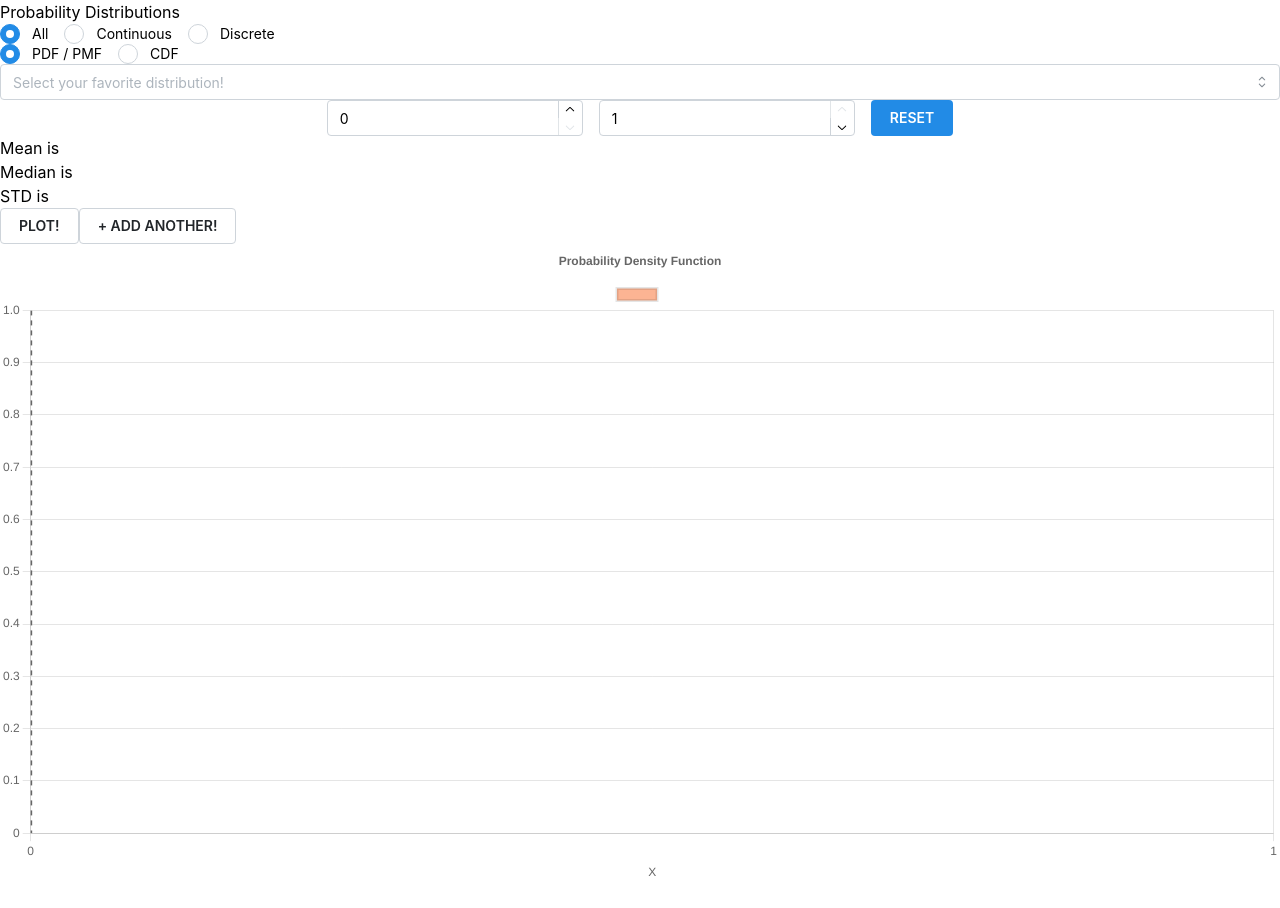
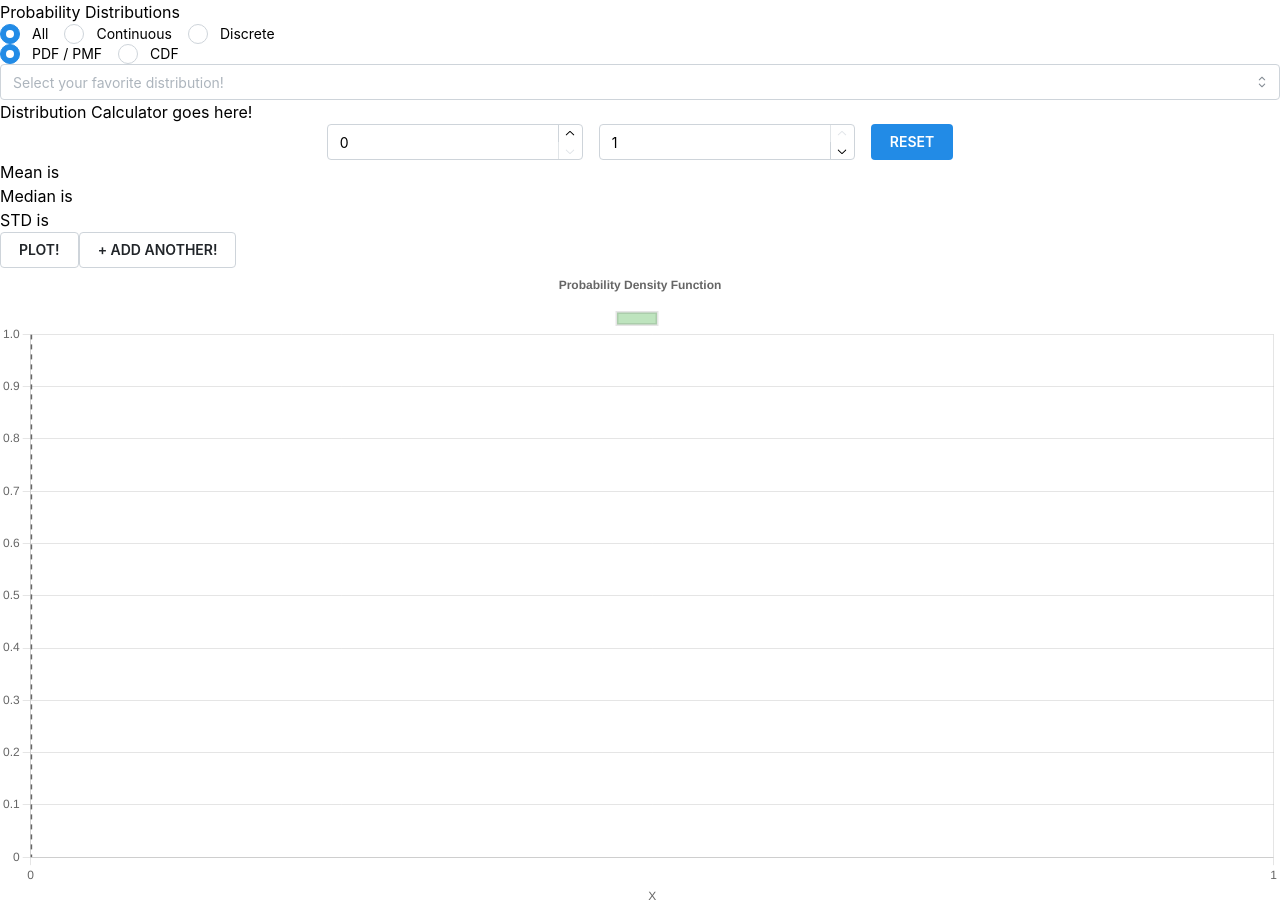
Before and after one commit to winston-edwin-chiong/plotability, a React (Vite) app: page / in a window 1280 px wide. Before the commit the page ends 884 px from the top, so only its background shows below. Built offline with nearby package versions, Linux system fonts and the light colour scheme; what @stdlib/stats-base-dists would draw is missing.

Commit message:
start calculator component

```diff
--- a/src/App.tsx
+++ b/src/App.tsx
@@ -11,6 +11,7 @@ import {
   Figure,
   QuantileSettings,
   DistributionProperties,
+  DistributionCalculator,
 } from "./components";
 import {
   getDistributionData,
@@ -334,6 +335,7 @@ export default function App() {
             distributionOnChange={handleDistributionChange}
             index={index}
           />
+          <DistributionCalculator />
           <ParameterSettings
             distribution={distribution}
             inputOnChange={handleParamChange}
--- /dev/null
+++ b/src/components/DistributionCalculator.tsx
@@ -0,0 +1,5 @@
+export default function DistributionCalculator() {
+    return <>
+        <div>Distribution Calculator goes here!</div>
+    </>
+}
--- a/src/components/Figure.tsx
+++ b/src/components/Figure.tsx
@@ -34,10 +34,15 @@ ChartJS.register(
 
 // https://coolors.co/3c91e6-342e37-a2d729-fafffd-fa824c
 const colors = [
-  "rgba(250, 130, 76, 0.6)",
-  "rgba(60, 145, 230, 0.6)",
-  "rgba(162, 215, 41, 0.6)",
+  'rgba(127, 201, 127, 0.5)',
+  'rgba(190, 174, 212, 0.5)',
+  'rgba(253, 192, 134, 0.5)'
 ];
+// const colors = [
+//   "rgba(250, 130, 76, 0.6)",
+//   "rgba(60, 145, 230, 0.6)",
+//   "rgba(162, 215, 41, 0.6)",
+// ];
 
 const Figure = memo(
   ({ data, distFunc }: { data: Data[]; distFunc: string }) => {
--- a/src/components/index.ts
+++ b/src/components/index.ts
@@ -4,3 +4,4 @@ export { default as DistributionSelect } from "./DistributionSelect";
 export { default as Figure } from "./Figure";
 export { default as QuantileSettings } from "./QuantileSettings";
 export { default as DistributionProperties } from "./DistributionProperties";
+export { default as DistributionCalculator } from "./DistributionCalculator";
```
Also changed, not shown: 1 other file (tests, documents, lock files or other folders).
